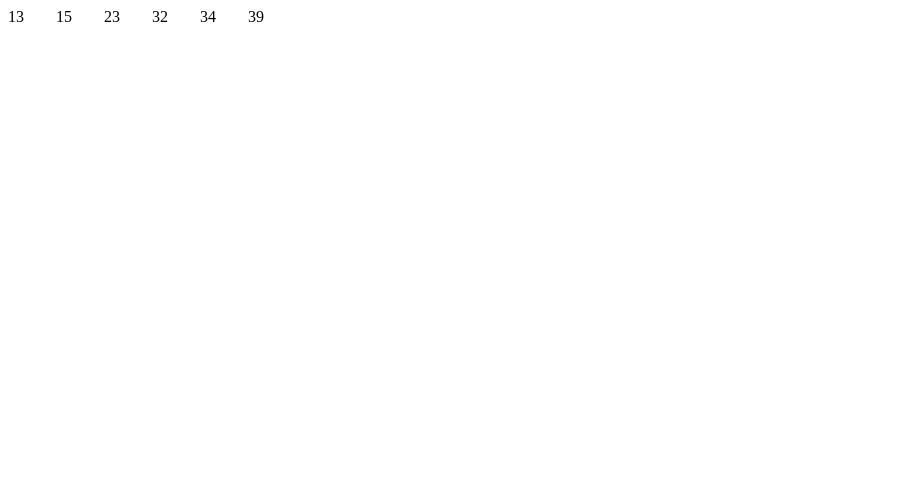
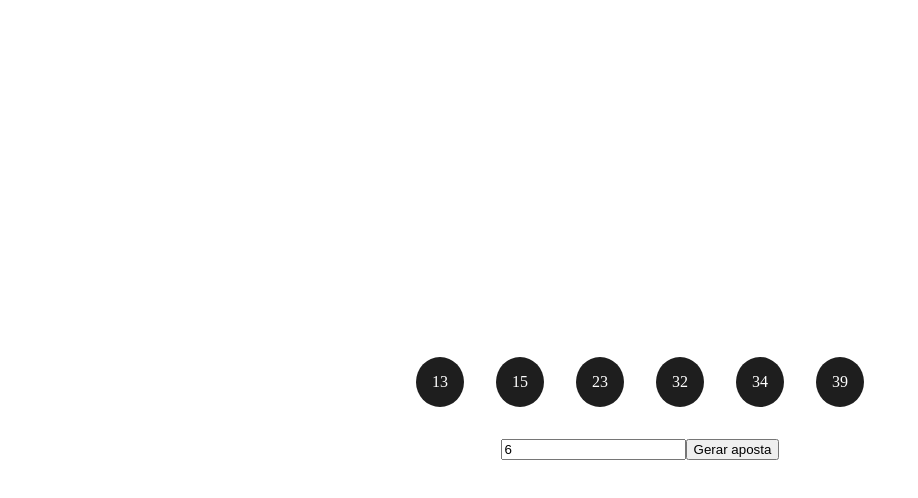
Before and after one commit to Dannick10/nextjsEstudo, a Next.js app in the folder exercicio/: page /desafioresposta in a window 1280 px wide. Shown: the top 498 px of the page, without its empty margins (0-918 px from the left). Built offline with nearby package versions, Linux system fonts and the light colour scheme.

Commit message:
recusividade funçao

```diff
--- a/exercicio/src/components/Numero.tsx
+++ b/exercicio/src/components/Numero.tsx
@@ -7,7 +7,7 @@ type Props = {
 
 const Numero = (props: Props) => {
   return (
-    <div key={props.key}>{props.numero}</div>
+    <div key={props.key} style={{padding: '1em', borderRadius: '50%', background: 'rgb(30,30,30)', color: 'white'}}>{props.numero}</div>
   )
 }
 
--- a/exercicio/src/functions/mega.ts
+++ b/exercicio/src/functions/mega.ts
@@ -1,4 +1,5 @@
-export const mega = (qtde:number = 6, numeros:number[] = []):number[] => {
+export const mega = (quantidade:number = 6, numeros:number[] = []):number[] => {
+    let  qtde = +quantidade
     if(qtde < 6 && qtde > 60) {
         throw 'quantidade invalida'
     }
--- a/exercicio/src/pages/desafioresposta/index.tsx
+++ b/exercicio/src/pages/desafioresposta/index.tsx
@@ -1,25 +1,41 @@
 import React, { useEffect, useState } from "react";
 import { mega } from "../../functions/mega";
 import Numero from "@/components/Numero";
+import { render } from "react-dom";
 
 type Props = {};
 
 const index = (props: Props) => {
   const [numero, SetNumero] = useState<number[]>([0]);
+  const [count, SetCount] = useState<number>(6);
 
   useEffect(() => {
-    SetNumero(mega())
-}, [])
+    SetNumero(mega());
+  }, []);
 
   const renderNumber = (): JSX.Element[] => {
     return numero.map((n) => <Numero key={n} numero={n} />);
   };
 
+  return (
+    <section
+      style={{
+        display: "flex",
+        flexDirection: "column",
+        alignItems: "center",
+        justifyContent: "center",
+        gap: "2em",
+        height: "100vh",
+      }}
+    >
+      <div style={{ display: "flex", gap: "2em" }}>{renderNumber()}</div>
 
-  return <section>
-    <div style={{display: 'flex', gap: '2em'}}>{renderNumber()}</div>
-
-  </section>
+      <div>
+        <input type="number" value={count} onChange={(e)=> SetCount(parseInt(e.target.value))} minLength={6}/>
+        <button onClick={() => SetNumero(mega(count))}>Gerar aposta</button>
+      </div>
+    </section>
+  );
 };
 
 export default index;
```
